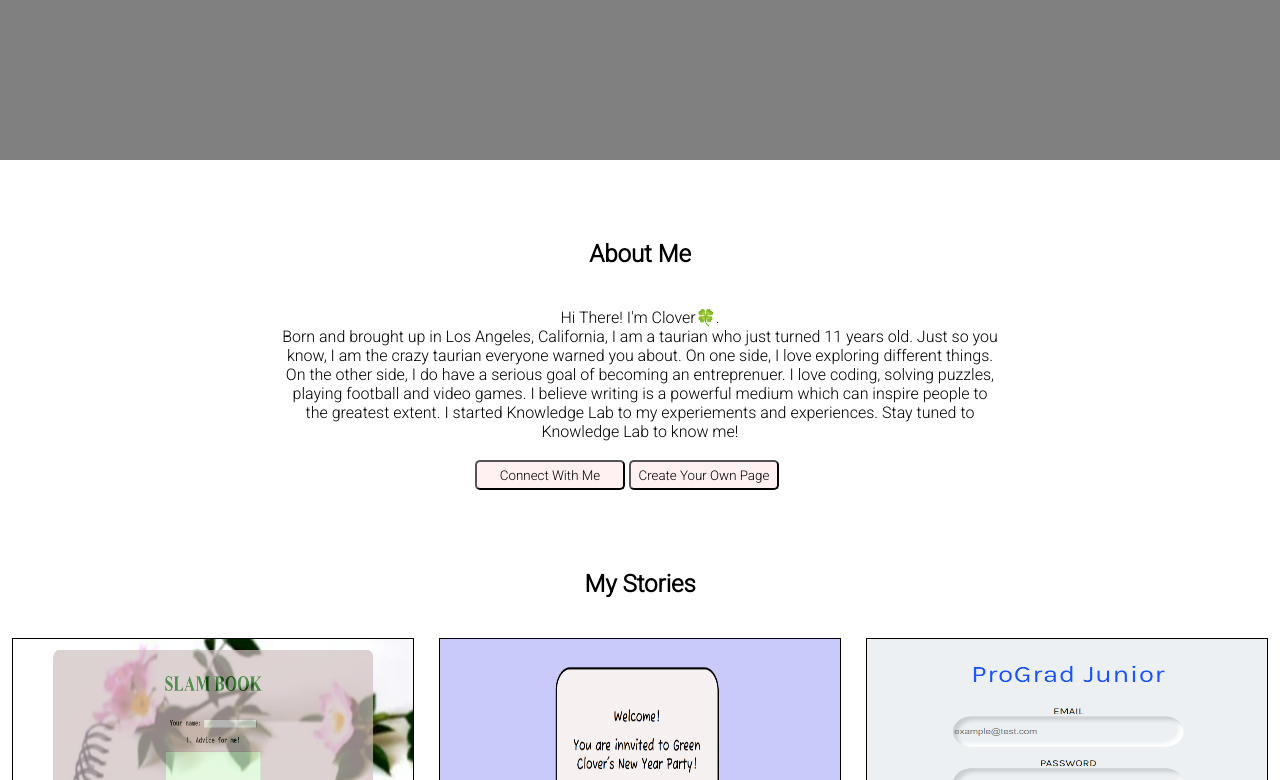
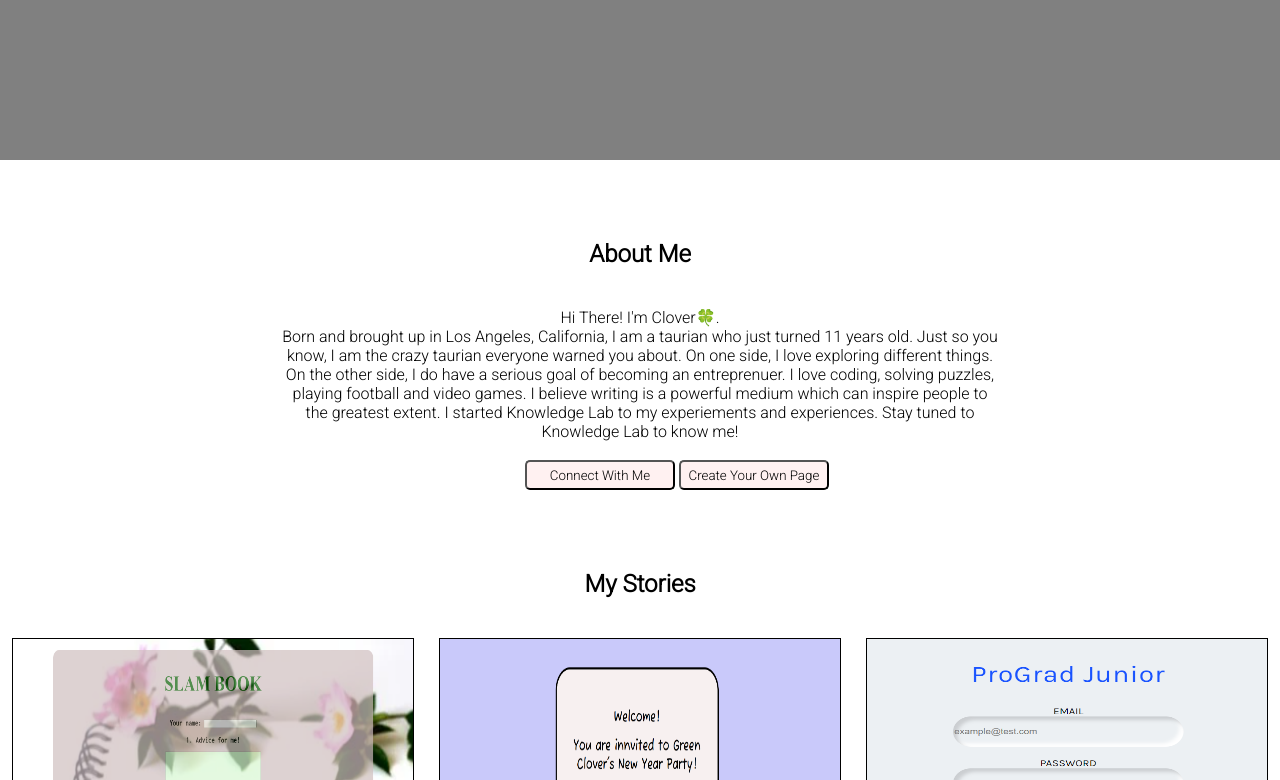
Before and after one commit to Aaru-K/KnowledgeLab, a plain HTML site: page index.html in a window 1280 px wide. Shown: the part 320-1100 px from the top of the page. Drawn offline with Linux system fonts and the light colour scheme.

Commit message:
Update style.css

```diff
--- a/style.css
+++ b/style.css
@@ -92,7 +92,7 @@ footer{
     border: 1px solid black;
 }
 #connect{
-    margin-left: 475px;
+    margin-left: 525px;
     height: 30px;
     width: 150px;
 }
```
